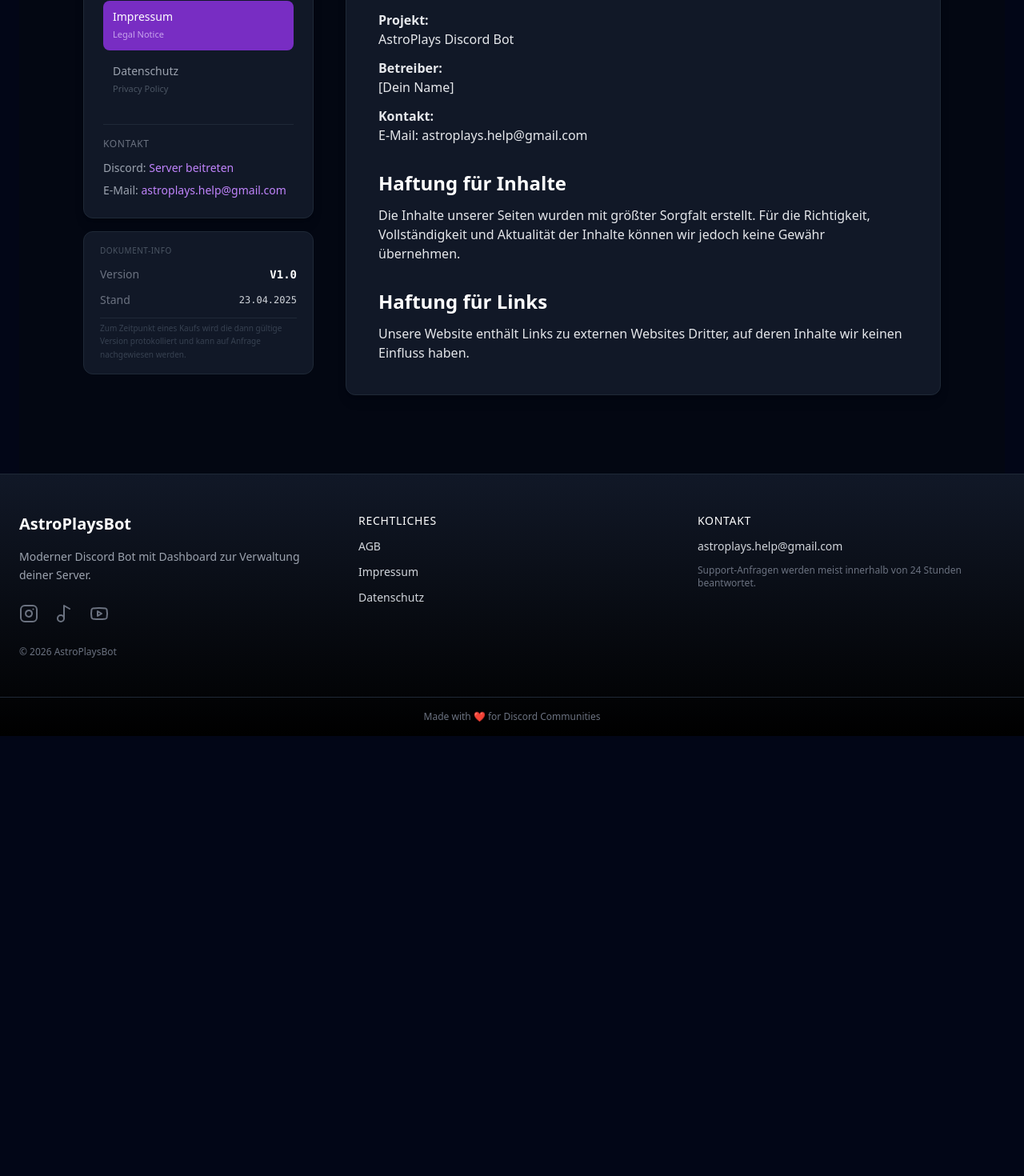
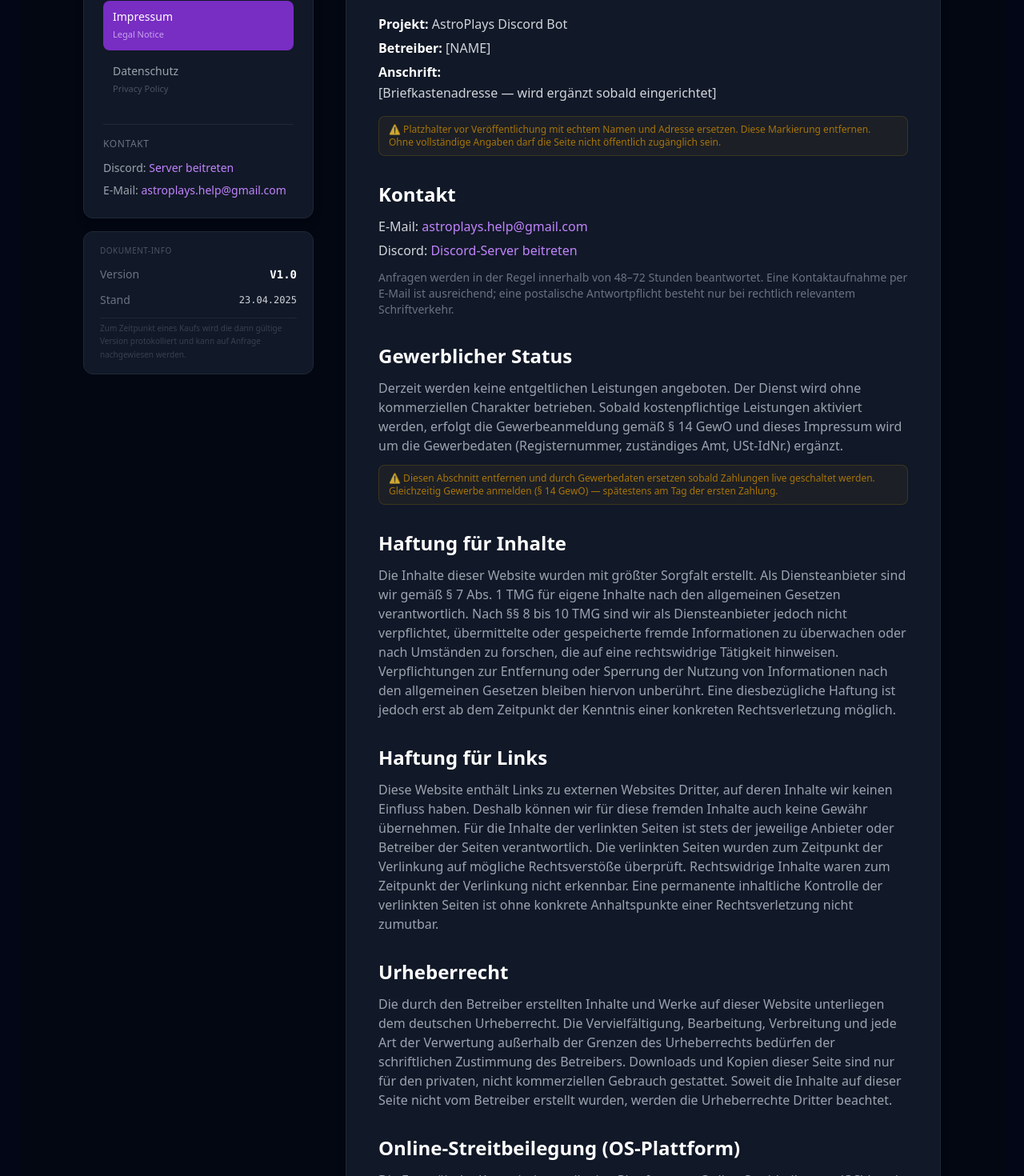
Before and after one commit to AstroPlaysBot/information, a Next.js app: page /Impressum in a window 1280 px wide. Shown: the part 320-1790 px from the top of the page at 80% size. Before the commit the page ends 1240 px from the top, so only its background shows below. Built offline with nearby package versions, Linux system fonts and the light colour scheme.

Commit message:
Update page.tsx

```diff
--- a/src/app/(legal)/Impressum/page.tsx
+++ b/src/app/(legal)/Impressum/page.tsx
@@ -1,52 +1,176 @@
+// ════════════════════════════════════════════════════════════════════════════
+// app/(legal)/Impressum/page.tsx
+//
+// VERSION:  1.0
+// STAND:    23.04.2025
+//
+// ⚠ VERSIONSPFLEGE:
+//   Das Impressum muss stets aktuell sein — falsche oder fehlende Angaben
+//   sind eine Ordnungswidrigkeit (§ 16 TMG) und können abgemahnt werden.
+//   Sofort aktualisieren bei: Namensänderung, neuer Adresse, neuem Gewerbe.
+// ════════════════════════════════════════════════════════════════════════════
+
 export default function ImpressumPage() {
   return (
     <div className="max-w-3xl mx-auto text-gray-200 space-y-8">
+
       <h1 className="text-4xl font-bold text-white">Impressum</h1>
 
-      <section className="space-y-3">
+      {/* Pflichtangaben */}
+      <section className="space-y-4">
         <h2 className="text-2xl font-semibold text-white">
           Angaben gemäß § 5 TMG
         </h2>
-
-        <p>
-          <strong>Projekt:</strong>
-          <br />
-          AstroPlays Discord Bot
-        </p>
-
-        <p>
-          <strong>Betreiber:</strong>
-          <br />
-          [Dein Name]
-        </p>
-
-        <p>
-          <strong>Kontakt:</strong>
-          <br />
-          E-Mail: astroplays.help@gmail.com
+        <div className="text-gray-300 leading-relaxed space-y-1">
+          <p>
+            <strong className="text-white">Projekt:</strong> AstroPlays Discord Bot
+          </p>
+          <p>
+            <strong className="text-white">Betreiber:</strong> [NAME]
+          </p>
+          <p>
+            <strong className="text-white">Anschrift:</strong><br />
+            [Briefkastenadresse — wird ergänzt sobald eingerichtet]
+          </p>
+        </div>
+        <p className="text-yellow-600/80 text-xs bg-yellow-500/5 border border-yellow-500/15 rounded-lg px-3 py-2">
+          ⚠ Platzhalter vor Veröffentlichung mit echtem Namen und Adresse ersetzen.
+          Diese Markierung entfernen. Ohne vollständige Angaben darf die Seite
+          nicht öffentlich zugänglich sein.
         </p>
       </section>
 
+      {/* Kontakt */}
+      <section className="space-y-3">
+        <h2 className="text-2xl font-semibold text-white">Kontakt</h2>
+        <div className="text-gray-300 space-y-1.5">
+          <p>
+            E-Mail:{" "}
+            <a
+              href="mailto:astroplays.help@gmail.com"
+              className="text-purple-400 hover:underline"
+            >
+              astroplays.help@gmail.com
+            </a>
+          </p>
+          <p>
+            Discord:{" "}
+            <a
+              href="https://discord.gg/astroplays"
+              className="text-purple-400 hover:underline"
+              target="_blank"
+              rel="noopener noreferrer"
+            >
+              Discord-Server beitreten
+            </a>
+          </p>
+        </div>
+        <p className="text-gray-500 text-sm">
+          Anfragen werden in der Regel innerhalb von 48–72 Stunden beantwortet.
+          Eine Kontaktaufnahme per E-Mail ist ausreichend; eine postalische
+          Antwortpflicht besteht nur bei rechtlich relevantem Schriftverkehr.
+        </p>
+      </section>
+
+      {/* Gewerblicher Status */}
+      <section className="space-y-3">
+        <h2 className="text-2xl font-semibold text-white">
+          Gewerblicher Status
+        </h2>
+        <p className="text-gray-400">
+          Derzeit werden keine entgeltlichen Leistungen angeboten. Der Dienst
+          wird ohne kommerziellen Charakter betrieben. Sobald kostenpflichtige
+          Leistungen aktiviert werden, erfolgt die Gewerbeanmeldung gemäß § 14
+          GewO und dieses Impressum wird um die Gewerbedaten (Registernummer,
+          zuständiges Amt, USt-IdNr.) ergänzt.
+        </p>
+        <p className="text-yellow-600/80 text-xs bg-yellow-500/5 border border-yellow-500/15 rounded-lg px-3 py-2">
+          ⚠ Diesen Abschnitt entfernen und durch Gewerbedaten ersetzen
+          sobald Zahlungen live geschaltet werden. Gleichzeitig Gewerbe
+          anmelden (§ 14 GewO) — spätestens am Tag der ersten Zahlung.
+        </p>
+      </section>
+
+      {/* Haftung Inhalte */}
       <section className="space-y-3">
         <h2 className="text-2xl font-semibold text-white">
           Haftung für Inhalte
         </h2>
-        <p>
-          Die Inhalte unserer Seiten wurden mit größter Sorgfalt erstellt. Für die
-          Richtigkeit, Vollständigkeit und Aktualität der Inhalte können wir jedoch
-          keine Gewähr übernehmen.
+        <p className="text-gray-400">
+          Die Inhalte dieser Website wurden mit größter Sorgfalt erstellt. Als
+          Diensteanbieter sind wir gemäß § 7 Abs. 1 TMG für eigene Inhalte
+          nach den allgemeinen Gesetzen verantwortlich. Nach §§ 8 bis 10 TMG
+          sind wir als Diensteanbieter jedoch nicht verpflichtet, übermittelte
+          oder gespeicherte fremde Informationen zu überwachen oder nach
+          Umständen zu forschen, die auf eine rechtswidrige Tätigkeit hinweisen.
+          Verpflichtungen zur Entfernung oder Sperrung der Nutzung von
+          Informationen nach den allgemeinen Gesetzen bleiben hiervon unberührt.
+          Eine diesbezügliche Haftung ist jedoch erst ab dem Zeitpunkt der
+          Kenntnis einer konkreten Rechtsverletzung möglich.
         </p>
       </section>
 
+      {/* Haftung Links */}
       <section className="space-y-3">
         <h2 className="text-2xl font-semibold text-white">
           Haftung für Links
         </h2>
-        <p>
-          Unsere Website enthält Links zu externen Websites Dritter, auf deren
-          Inhalte wir keinen Einfluss haben.
+        <p className="text-gray-400">
+          Diese Website enthält Links zu externen Websites Dritter, auf deren
+          Inhalte wir keinen Einfluss haben. Deshalb können wir für diese
+          fremden Inhalte auch keine Gewähr übernehmen. Für die Inhalte der
+          verlinkten Seiten ist stets der jeweilige Anbieter oder Betreiber
+          der Seiten verantwortlich. Die verlinkten Seiten wurden zum Zeitpunkt
+          der Verlinkung auf mögliche Rechtsverstöße überprüft. Rechtswidrige
+          Inhalte waren zum Zeitpunkt der Verlinkung nicht erkennbar. Eine
+          permanente inhaltliche Kontrolle der verlinkten Seiten ist ohne
+          konkrete Anhaltspunkte einer Rechtsverletzung nicht zumutbar.
         </p>
       </section>
+
+      {/* Urheberrecht */}
+      <section className="space-y-3">
+        <h2 className="text-2xl font-semibold text-white">Urheberrecht</h2>
+        <p className="text-gray-400">
+          Die durch den Betreiber erstellten Inhalte und Werke auf dieser Website
+          unterliegen dem deutschen Urheberrecht. Die Vervielfältigung,
+          Bearbeitung, Verbreitung und jede Art der Verwertung außerhalb der
+          Grenzen des Urheberrechts bedürfen der schriftlichen Zustimmung des
+          Betreibers. Downloads und Kopien dieser Seite sind nur für den
+          privaten, nicht kommerziellen Gebrauch gestattet. Soweit die Inhalte
+          auf dieser Seite nicht vom Betreiber erstellt wurden, werden die
+          Urheberrechte Dritter beachtet.
+        </p>
+      </section>
+
+      {/* OS-Plattform */}
+      <section className="space-y-3">
+        <h2 className="text-2xl font-semibold text-white">
+          Online-Streitbeilegung (OS-Plattform)
+        </h2>
+        <p className="text-gray-400">
+          Die Europäische Kommission stellt eine Plattform zur
+          Online-Streitbeilegung (OS) bereit:{" "}
+          <a
+            href="https://ec.europa.eu/consumers/odr"
+            className="text-purple-400 hover:underline"
+            target="_blank"
+            rel="noopener noreferrer"
+          >
+            https://ec.europa.eu/consumers/odr
+          </a>
+          . Wir sind nicht bereit und nicht verpflichtet, an einem
+          Streitbeilegungsverfahren vor einer
+          Verbraucherschlichtungsstelle teilzunehmen.
+        </p>
+      </section>
+
+      {/* Versionsinfo */}
+      <div className="pt-8 border-t border-gray-800 text-gray-500 text-sm space-y-1 font-mono">
+        <p>Version: 1.0</p>
+        <p>Stand: 23.04.2025</p>
+      </div>
+
     </div>
-  );
+  )
 }
```
